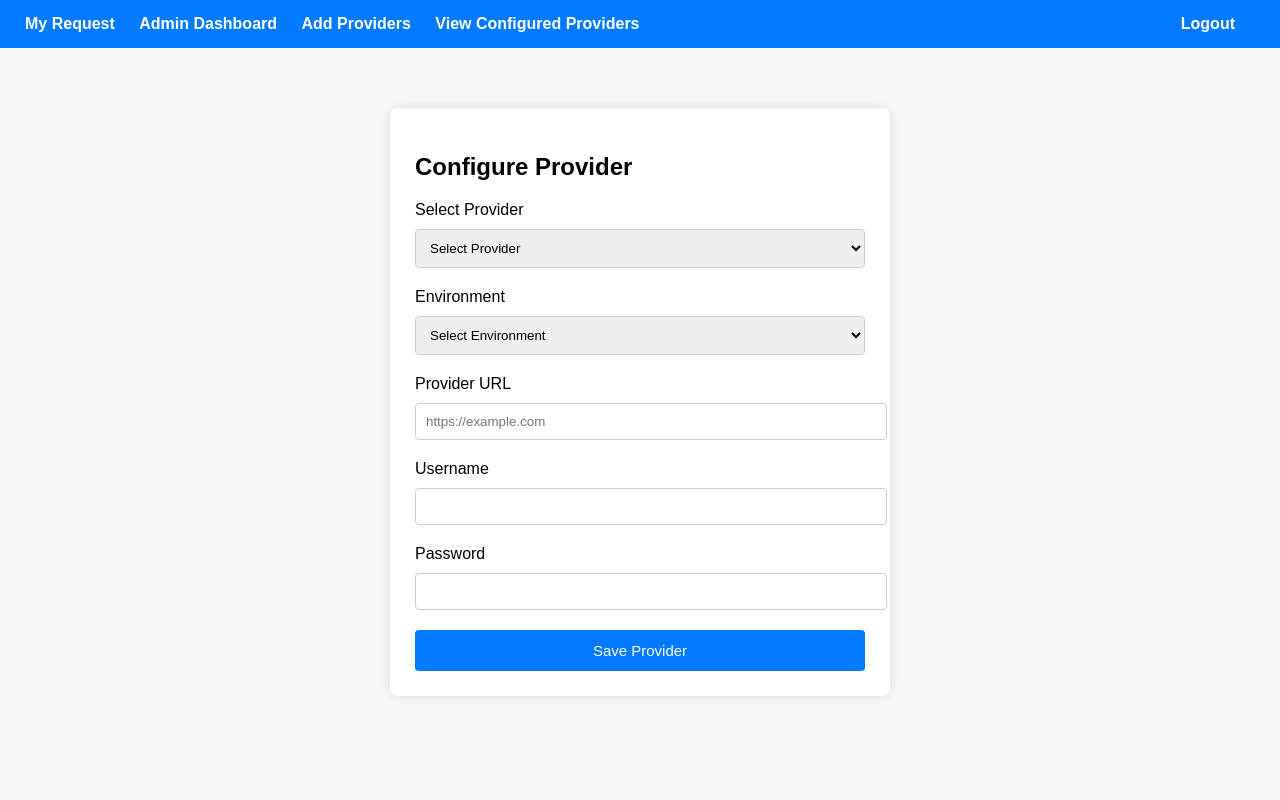
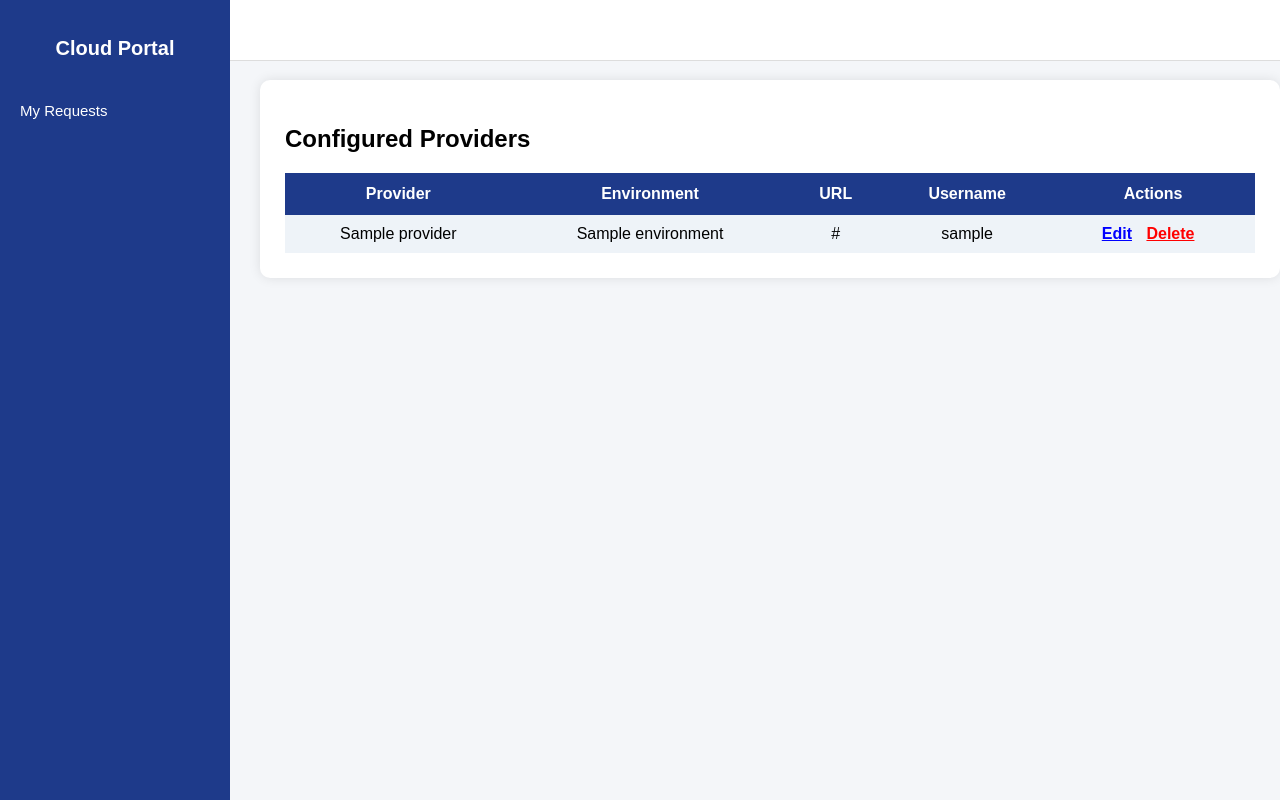
Before and after one commit to maverickkeypuncher/cloudapp, a Flask app: template app/templates/providers.html in a window 1280 px wide. Run offline with Flask 3, Linux system fonts and the light colour scheme; the template is opened without the code that fills it: most values are stand-ins (such as "Sample title", 1, 10 or a date in 2020).

Commit message:
Changed templates - Major update 1.0 20122025-1256

```diff
--- a/app/templates/providers.html
+++ b/app/templates/providers.html
@@ -1,127 +1,158 @@
 <!DOCTYPE html>
 <html>
 <head>
-    <title>Provider Configuration</title>
+    <title>Configured Providers</title>
     <style>
         body {
+            margin: 0;
+            font-family: Arial, sans-serif;
             background-color: #f4f6f9;
-            font-family: Arial, sans-serif;
-            margin: 0;
-            padding: 0;
+            display: flex;
         }
 
-        .navbar {
-            background-color: #007bff;
-            padding: 15px 25px;
+        .sidebar {
+            width: 230px;
+            background-color: #1e3a8a;
             color: white;
-            display: flex;
-            justify-content: space-between;
-            align-items: center;
+            height: 100vh;
+            padding-top: 20px;
+            position: fixed;
+            left: 0;
+            top: 0;
         }
 
-        .navbar a {
+        .sidebar h2 {
+            text-align: center;
+            margin-bottom: 30px;
+            font-size: 20px;
+        }
+
+        .sidebar a {
+            display: block;
+            padding: 12px 20px;
             color: white;
             text-decoration: none;
-            margin-right: 20px;
-            font-weight: bold;
-        }
-
-        .navbar a:hover {
-            text-decoration: underline;
-        }
-
-        .container {
-            width: 450px;
-            margin: 60px auto;
-            padding: 25px;
-            background: white;
-            border-radius: 8px;
-            box-shadow: 0 0 10px rgba(0,0,0,0.1);
-        }
-
-        input, select {
-            width: 100%;
-            padding: 10px;
-            margin: 10px 0 20px 0;
-            border-radius: 4px;
-            border: 1px solid #ccc;
-        }
-
-        button {
-            width: 100%;
-            padding: 12px;
-            background-color: #007bff;
-            color: white;
-            border: none;
-            border-radius: 4px;
-            cursor: pointer;
             font-size: 15px;
         }
 
-        button:hover {
-            background-color: #0056b3;
+        .sidebar a:hover {
+            background-color: #3b82f6;
+        }
+
+        .topbar {
+            width: 100%;
+            height: 60px;
+            background-color: #ffffff;
+            border-bottom: 1px solid #ddd;
+            display: flex;
+            justify-content: flex-end;
+            align-items: center;
+            padding-right: 25px;
+            position: fixed;
+            left: 230px;
+            top: 0;
+            z-index: 10;
+        }
+
+        .topbar a {
+            color: #1e3a8a;
+            font-weight: bold;
+            text-decoration: none;
+        }
+
+        .content {
+            margin-left: 260px;
+            margin-top: 80px;
+            width: 80%;
+            background: white;
+            padding: 25px;
+            border-radius: 10px;
+            box-shadow: 0 0 12px rgba(0,0,0,0.1);
+        }
+
+        table {
+            width: 100%;
+            border-collapse: collapse;
+        }
+
+        th {
+            background-color: #1e3a8a;
+            color: white;
+            padding: 12px;
+        }
+
+        td {
+            padding: 10px;
+            text-align: center;
+            background-color: #f9fbfd;
+        }
+
+        tr:nth-child(even) td {
+            background-color: #eef3f8;
+        }
+
+        tr:hover td {
+            background-color: #dce7f5;
+        }
+
+        .action-link {
+            font-weight: bold;
+            margin-right: 10px;
+        }
+
+        .edit {
+            color: blue;
+        }
+
+        .delete {
+            color: red;
         }
     </style>
 </head>
 <body>
 
-    <!-- Navigation Bar -->
-    <div class="navbar">
-        <div>
-            <a href="/form">My Request</a>
-            <a href="/admin/requests">Admin Dashboard</a>
-            <a href="/admin/providers">Add Providers</a>
-	    <a href="/admin/providers/list">View Configured Providers</a>
-        </div>
-        <div>
-            <a href="/logout">Logout</a>
-        </div>
+    <div class="sidebar">
+        <h2>Cloud Portal</h2>
+
+        <a href="/requests">My Requests</a>
+
+        {% if session.role == "admin" %}
+        <a href="/admin/requests">Admin Dashboard</a>
+        <a href="/admin/providers">Add Provider</a>
+        <a href="/admin/providers/list">View Configured Providers</a>
+        {% endif %}
     </div>
 
-    <div class="container">
-        <h2>Configure Provider</h2>
+    <div class="topbar">
+        <a href="/logout">Logout</a>
+    </div>
 
-        <form method="POST">
+    <div class="content">
+        <h2>Configured Providers</h2>
 
-            <label>Select Provider</label>
-            <select name="provider" id="provider" required>
-                <option value="">Select Provider</option>
-                <option value="vmware">VMware vCenter</option>
-                <option value="openstack">OpenStack</option>
-                <option value="kubernetes">Kubernetes</option>
-            </select>
+        <table>
+            <tr>
+                <th>Provider</th>
+                <th>Environment</th>
+                <th>URL</th>
+                <th>Username</th>
+                <th>Actions</th>
+            </tr>
 
-	    <label>Environment</label>
-	    <select name="environment" required>
-    		<option value="">Select Environment</option>
-    		<option value="Dev">Dev</option>
-    		<option value="Production">Production</option>
-    		<option value="Non-Production">Non-Production</option>
-	    </select>
-
-
-            <label>Provider URL</label>
-            <input type="text" name="url" id="url" placeholder="https://example.com" required>
-
-            <label>Username</label>
-            <input type="text" name="username" id="username" required>
-
-            <label>Password</label>
-            <input type="password" name="password" id="password" required>
-
-            <button type="submit">Save Provider</button>
-	    {% if message %}
-    		<p style="color: green; font-weight: bold; text-align:center;">
-        	{{ message }}
-    		</p>
-	    {% endif %}
-
-	    {% if error %}
-    		<p style="color: red; font-weight: bold; text-align:center;">
-        	{{ error }}
-    	       </p>
-	    {% endif %}
-        </form>
+            {% for p in providers %}
+            <tr>
+                <td>{{ p.provider_name }}</td>
+                <td>{{ p.environment }}</td>
+                <td>{{ p.url }}</td>
+                <td>{{ p.username }}</td>
+                <td>
+                    <a href="/admin/providers/edit/{{ p.id }}" class="action-link edit">Edit</a>
+                    <a href="/admin/providers/delete/{{ p.id }}" class="action-link delete"
+                       onclick="return confirm('Delete this provider?');">Delete</a>
+                </td>
+            </tr>
+            {% endfor %}
+        </table>
     </div>
 
 </body>
```
Also changed, not shown: app/templates/admin_requests.html (+64 -37 lines).
